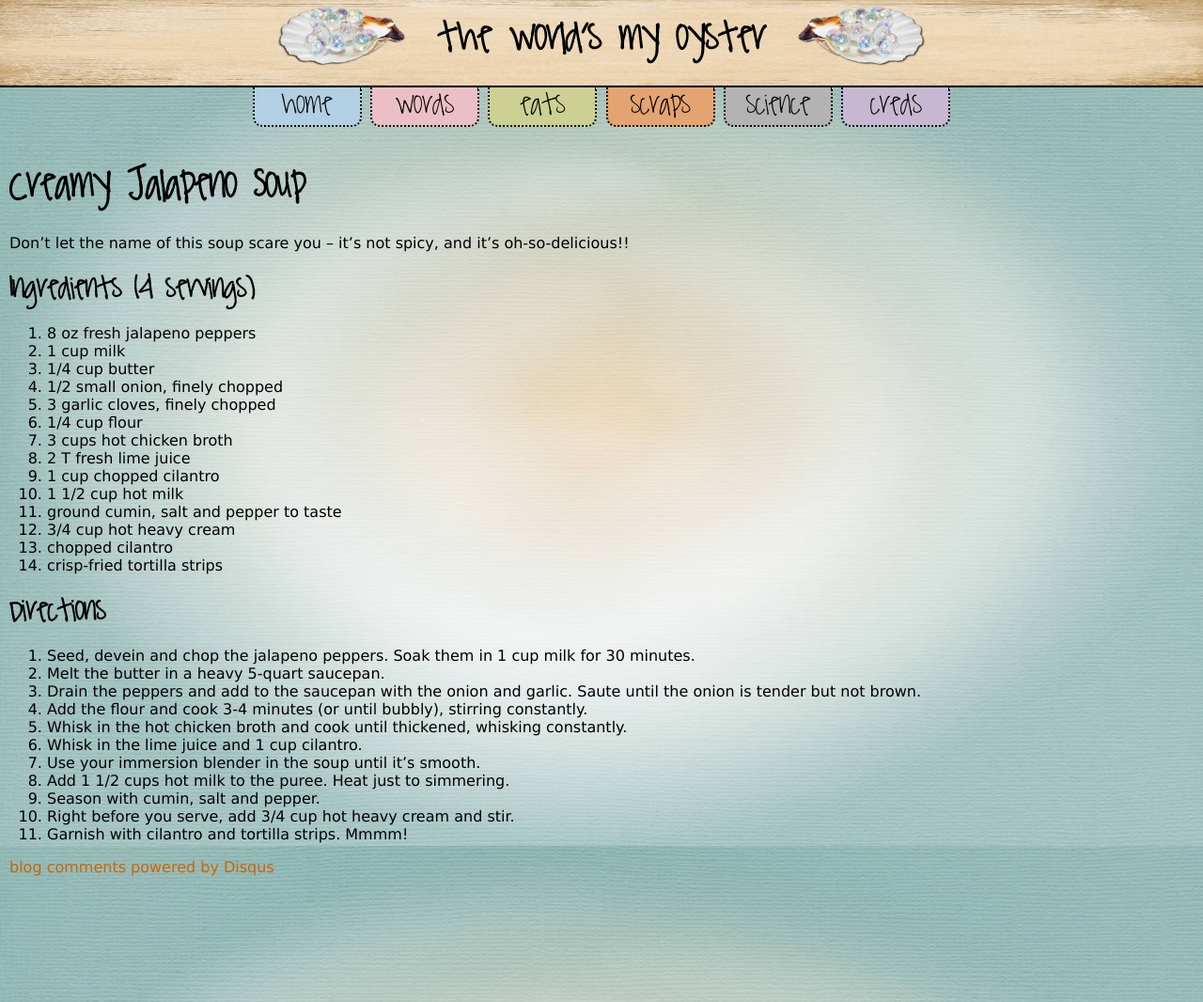
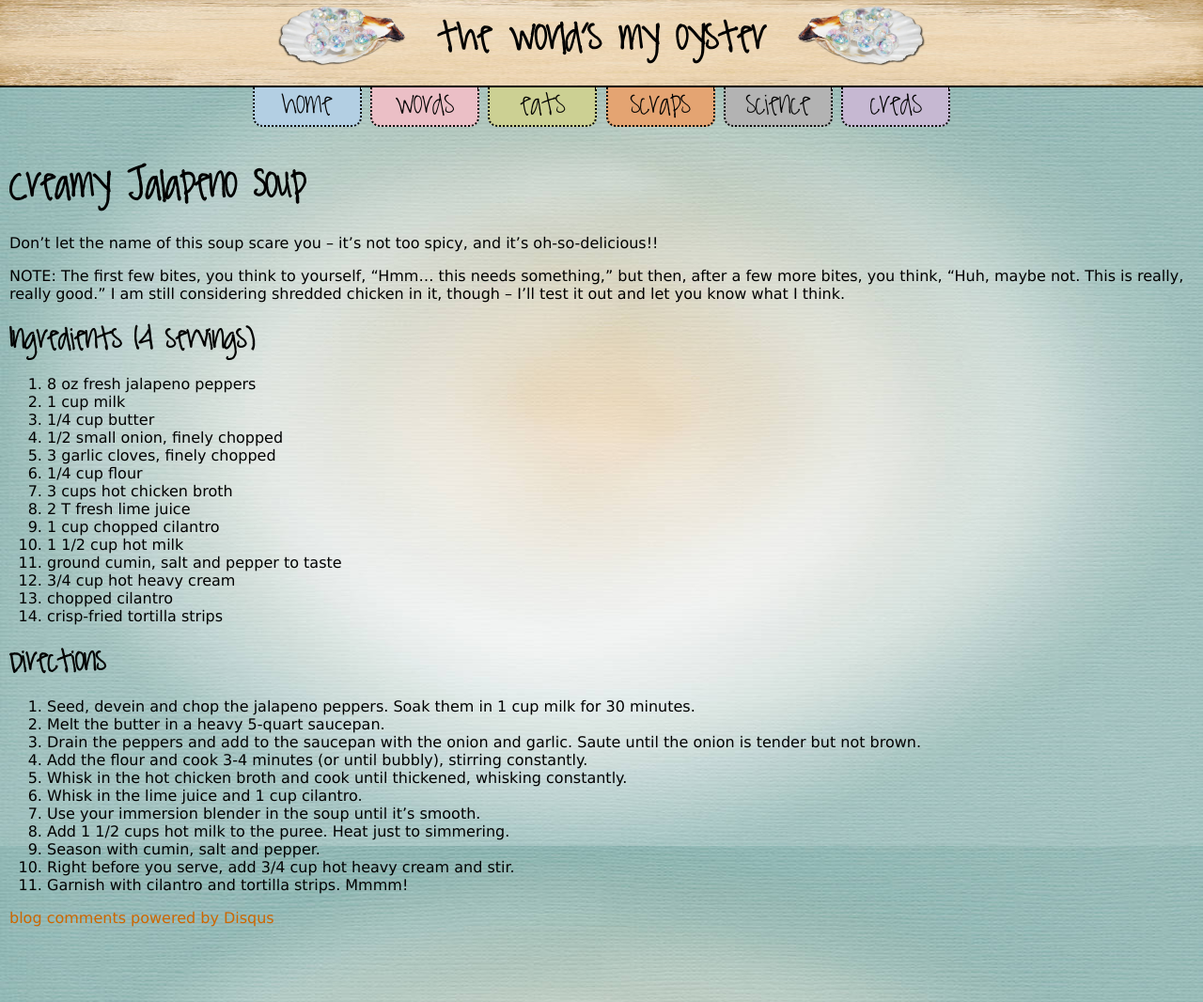
Before and after one commit to kpetersen/kpetersen.github.io, a Jekyll site: the page built from eats/soups/_posts/2012-6-14-jalapeno-soup.markdown, in a window 1280 px wide. Shown: the whole page at 94% size. Built offline with Jekyll 4.4.1, drawn with Linux system fonts in a browser that asks for light colours; comment, search, counter and statistics services are not loaded.

Commit message:
update to jal soup recipe

```diff
--- a/eats/soups/_posts/2012-6-14-jalapeno-soup.markdown
+++ b/eats/soups/_posts/2012-6-14-jalapeno-soup.markdown
@@ -4,7 +4,10 @@ title: Creamy Jalapeno Soup
 ---
 
 # Creamy Jalapeno Soup
-Don't let the name of this soup scare you -- it's not spicy, and it's oh-so-delicious!!
+Don't let the name of this soup scare you -- it's not too spicy, and it's oh-so-delicious!!
+
+NOTE: The first few bites, you think to yourself, "Hmm... this needs something," but then, after a few more bites, you think, "Huh, maybe
+not. This is really, really good." I am still considering shredded chicken in it, though -- I'll test it out and let you know what I think.
 
 ## Ingredients (4 servings)
 1. 8 oz fresh jalapeno peppers
```
